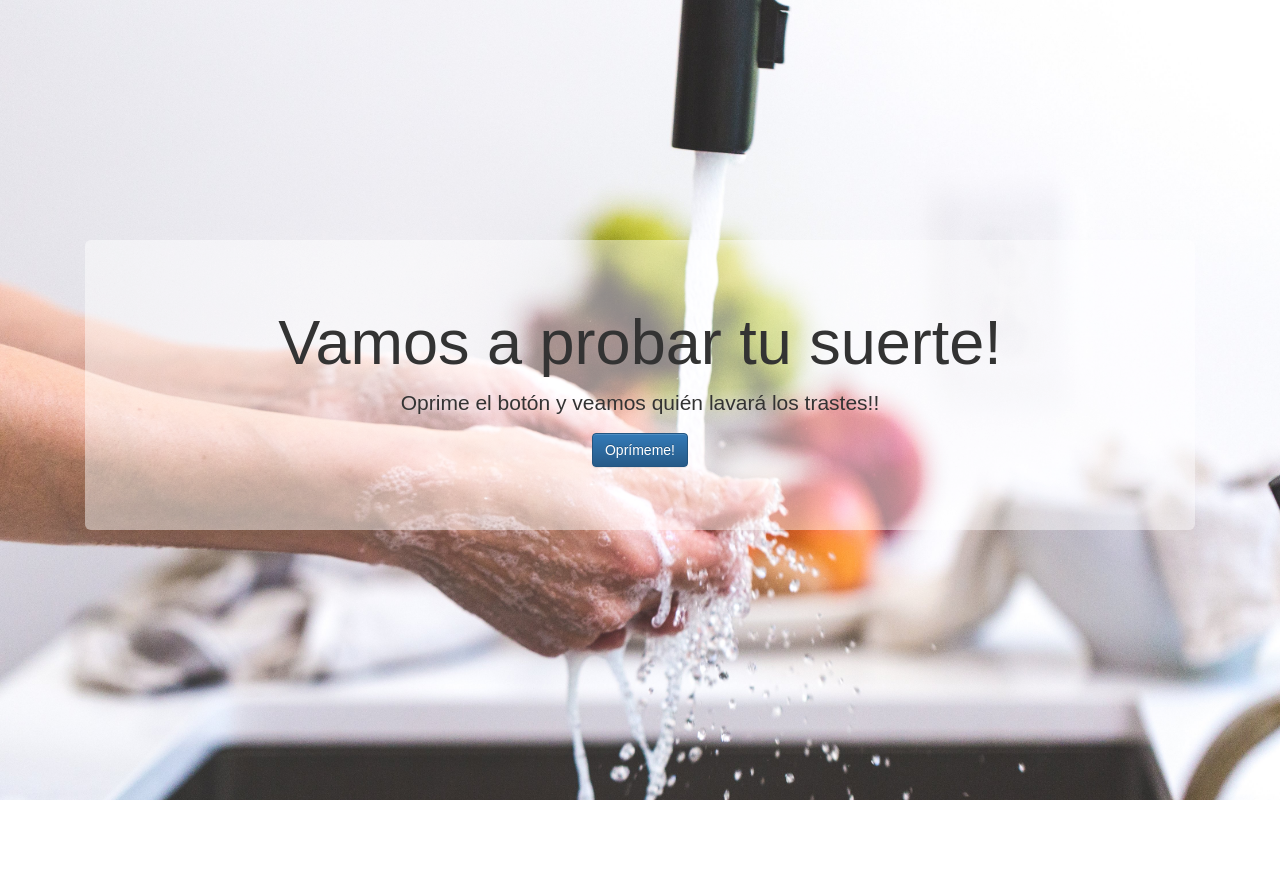
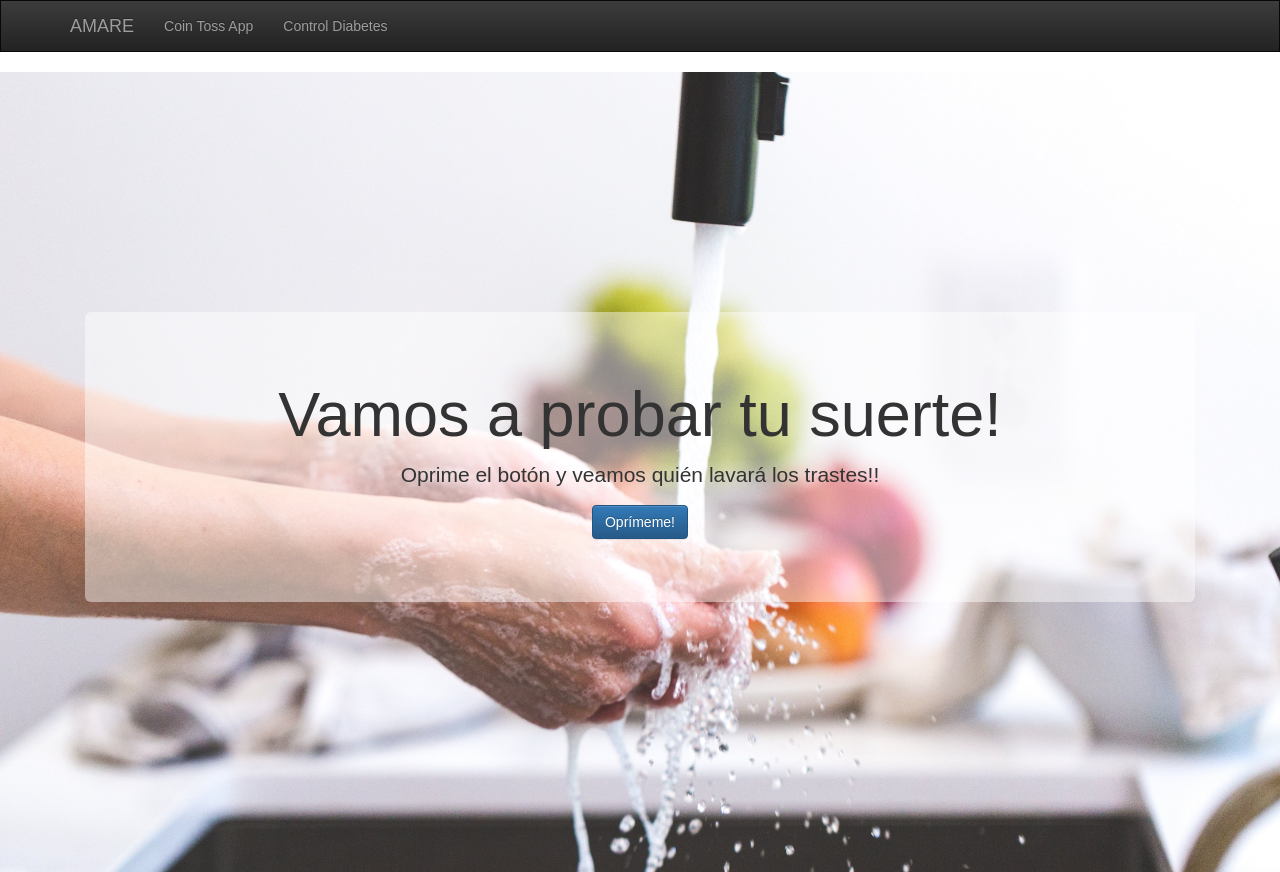
Before and after one commit to MiGlez90/lavatrastesazar, a React (Create React App) app: page / in a window 1280 px wide. Before the commit the page ends 800 px from the top, so only its background shows below. Built offline with nearby package versions, Linux system fonts and the light colour scheme.

Commit message:
Se agregó navbar

```diff
--- a/src/App.js
+++ b/src/App.js
@@ -1,13 +1,16 @@
 import React, { Component } from 'react';
 import Routes from './Routes';
+import NavBarResponsive from './components/navbar/NavBarResponsive';
 import './App.css';
+
 
 class App extends Component {
   render() {
     return (
-      <div className="App">
-          <Routes/>
-      </div>
+	        <div className="App">
+		        <NavBarResponsive/>
+		        <Routes/>
+	        </div>
     );
   }
 }
--- a/src/Routes.js
+++ b/src/Routes.js
@@ -1,6 +1,6 @@
 import React from 'react';
 import {Switch, Route} from 'react-router-dom';
-import HomePage from './components/principal/HomePage';
+import HomePage from './components/principalLavarTrastesApp/HomePageLavarTrastesApp';
 
 const Routes = () => (
 
--- /dev/null
+++ b/src/components/navbar/NavBarResponsive.js
@@ -0,0 +1,42 @@
+import React, {Component} from 'react';
+import Routes from '../../Routes';
+import {NavLink} from 'react-router-dom';
+import {Navbar,NavItem,Nav, NavDropdown, MenuItem} from 'react-bootstrap';
+
+class NavBarResponsive extends Component {
+	render(){
+		const style = {
+			borderRadius: '0px'
+		};
+		return (
+			<Navbar style={style} inverse collapseOnSelect>
+				<Navbar.Header>
+					<Navbar.Brand>
+						<a href="#">AMARE</a>
+					</Navbar.Brand>
+					<Navbar.Toggle />
+				</Navbar.Header>
+				<Navbar.Collapse>
+					<Nav>
+						<NavItem eventKey={1} href="#">Coin Toss App</NavItem>
+						<NavItem eventKey={2} href="#">Control Diabetes</NavItem>
+						{/*
+						<NavDropdown eventKey={3} title="Dropdown" id="basic-nav-dropdown">
+							<MenuItem eventKey={3.1}>Action</MenuItem>
+							<MenuItem eventKey={3.2}>Another action</MenuItem>
+							<MenuItem eventKey={3.3}>Something else here</MenuItem>
+							<MenuItem divider />
+							<MenuItem eventKey={3.3}>Separated link</MenuItem>
+						</NavDropdown>*/}
+					</Nav>
+					{/*<Nav pullRight>
+						<NavItem eventKey={1} href="#">Link Right</NavItem>
+						<NavItem eventKey={2} href="#">Link Right</NavItem>
+					</Nav>*/}
+				</Navbar.Collapse>
+			</Navbar>
+		);
+	}
+}
+
+export default NavBarResponsive;
--- a/src/components/principal/HomePage.js
+++ b/src/components/principalLavarTrastesApp/HomePageLavarTrastesApp.js
@@ -1,7 +1,7 @@
 import React, {Component} from 'react';
 import {Grid, Row, Col, Jumbotron, Button } from 'react-bootstrap';
 
-import './HomePage.css'
+import './HomePageLavarTrastesApp.css'
 
 class HomePage extends Component {
     constructor(props){
```
Also changed, not shown: src/components/principalLavarTrastesApp/HomePageLavarTrastesApp.css (renamed from src/components/principal/HomePage.css).
